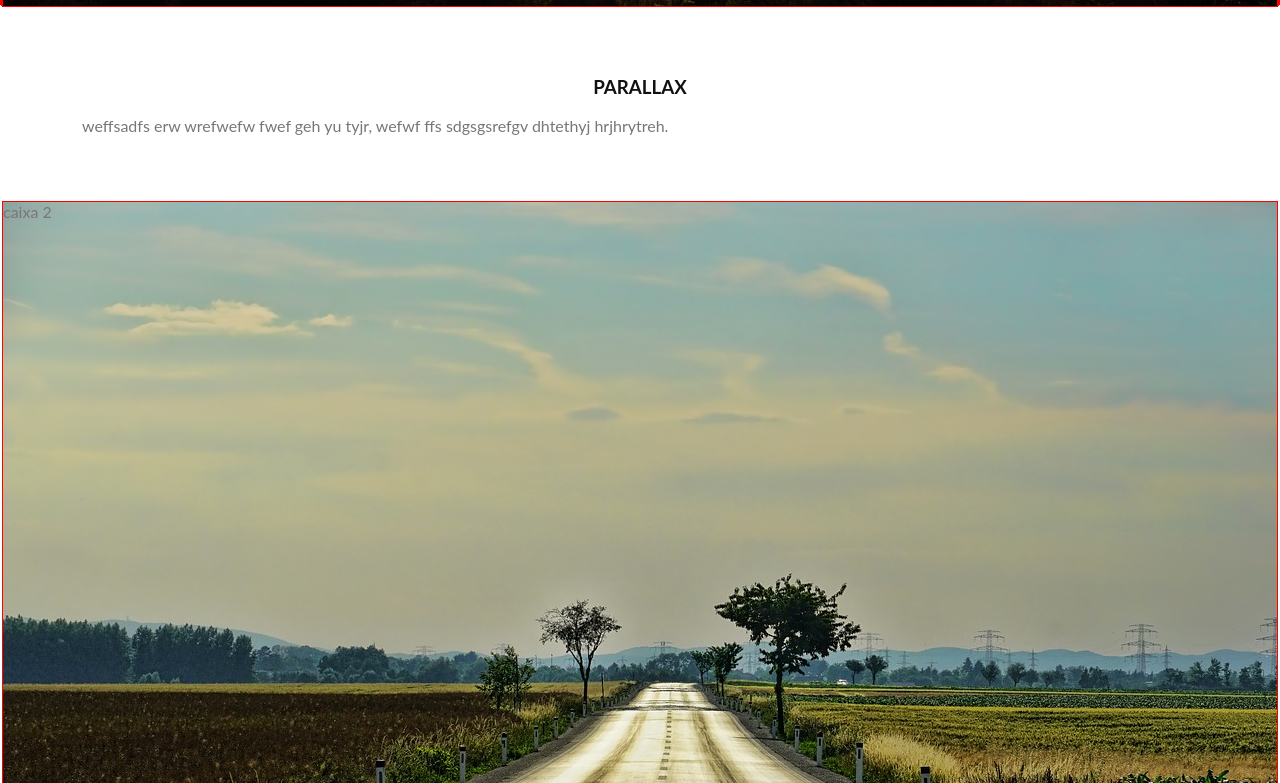
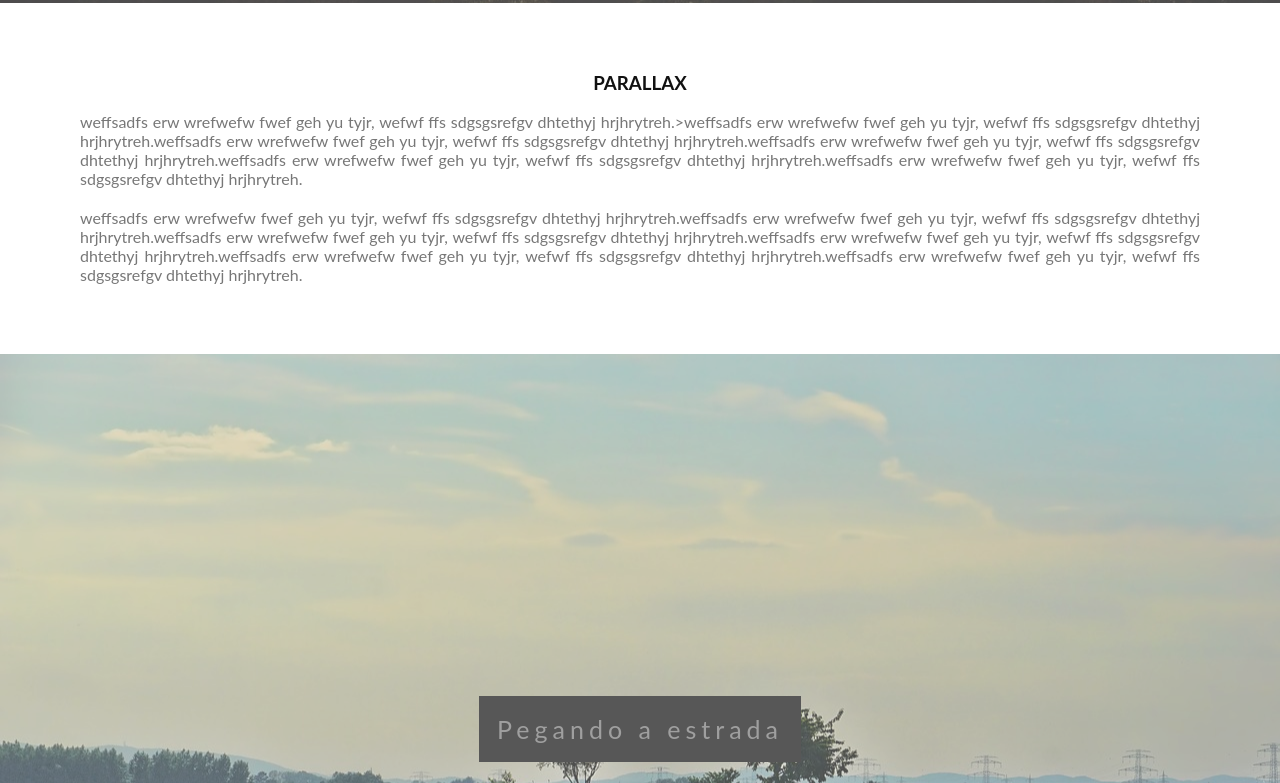
Before and after one commit to cristianojmartins/Efeito-parallax, a plain HTML site: page index.html in a window 1280 px wide. Shown: the part 797-1580 px from the top of the page. Drawn offline with Linux system fonts and the light colour scheme.

Commit message:
efeito paralax concluido

```diff
--- a/index.html
+++ b/index.html
@@ -7,13 +7,14 @@
     <meta name="viewport" content="width=device-width, initial-scale=1.0">
     <title>Paralax</title>
     <style type="text/css">
+        /*configuracao padrao da paginha*/
+
         body,
         html {
             margin: 0;
             font: 16px "LATO", sans-serif;
             color: #777;
             height: 100%;
-            border: 1px solid red;
         }
 
         .conteudo {
@@ -28,12 +29,23 @@
             color: #111;
             text-align: center;
         }
+
+        p {
+            margin-bottom: 20px;
+        }
         /*Efeito parallax*/
 
         .caixa1,
-        .caixa2 {
-            border: 1px solid red;
+        .caixa2,
+        .caixa3,
+        .caixa4 {
+            position: relative;
             height: 100%;
+            opacity: 0.7;
+            background-repeat: no-repeat;
+            background-size: cover;
+            background-position: center;
+            background-attachment: fixed;
         }
 
         .caixa1 {
@@ -43,23 +55,99 @@
         .caixa2 {
             background-image: url(imagens/imagem2.jpg);
         }
+
+        .caixa3 {
+            background-image: url(imagens/imagem3.jpg);
+        }
+
+        .caixa4 {
+            background-image: url(imagens/imagem4.jpg);
+        }
+
+        .conteudo-titulo {
+            position: absolute;
+            left: 0;
+            top: 45%;
+            width: 100%;
+            text-align: center;
+        }
+
+        .conteudo-titulo span.titulo {
+            background-color: #111;
+            padding: 18px;
+            font-size: 25px;
+            letter-spacing: 5px;
+        }
     </style>
 </head>
 
 <body>
 
     <div class="caixa1">
-        caixa 1
+        <div class="conteudo-titulo">
+            <span class="titulo">Passeio de baloes</span>
+        </div>
+    </div>
+
+    <div class="conteudo">
+        <h3>Parallax</h3>
+        <p>weffsadfs erw wrefwefw fwef geh yu tyjr, wefwf ffs sdgsgsrefgv dhtethyj hrjhrytreh.>weffsadfs erw wrefwefw fwef geh yu tyjr, wefwf ffs sdgsgsrefgv dhtethyj hrjhrytreh.weffsadfs erw wrefwefw fwef geh yu tyjr, wefwf ffs sdgsgsrefgv dhtethyj hrjhrytreh.weffsadfs
+            erw wrefwefw fwef geh yu tyjr, wefwf ffs sdgsgsrefgv dhtethyj hrjhrytreh.weffsadfs erw wrefwefw fwef geh yu tyjr, wefwf ffs sdgsgsrefgv dhtethyj hrjhrytreh.weffsadfs erw wrefwefw fwef geh yu tyjr, wefwf ffs sdgsgsrefgv dhtethyj hrjhrytreh.
+        </p>
+
+        <p>weffsadfs erw wrefwefw fwef geh yu tyjr, wefwf ffs sdgsgsrefgv dhtethyj hrjhrytreh.weffsadfs erw wrefwefw fwef geh yu tyjr, wefwf ffs sdgsgsrefgv dhtethyj hrjhrytreh.weffsadfs erw wrefwefw fwef geh yu tyjr, wefwf ffs sdgsgsrefgv dhtethyj hrjhrytreh.weffsadfs
+            erw wrefwefw fwef geh yu tyjr, wefwf ffs sdgsgsrefgv dhtethyj hrjhrytreh.weffsadfs erw wrefwefw fwef geh yu tyjr, wefwf ffs sdgsgsrefgv dhtethyj hrjhrytreh.weffsadfs erw wrefwefw fwef geh yu tyjr, wefwf ffs sdgsgsrefgv dhtethyj hrjhrytreh.
+        </p>
+    </div>
+
+    <div class="caixa2">
+        <div class="conteudo-titulo">
+            <span class="titulo">Pegando a estrada</span>
+        </div>
     </div>
     <div class="conteudo">
         <h3>Parallax</h3>
-        <p>weffsadfs erw wrefwefw fwef geh yu tyjr, wefwf ffs sdgsgsrefgv dhtethyj hrjhrytreh.
+        <p>weffsadfs erw wrefwefw fwef geh yu tyjr, wefwf ffs sdgsgsrefgv dhtethyj hrjhrytreh.>weffsadfs erw wrefwefw fwef geh yu tyjr, wefwf ffs sdgsgsrefgv dhtethyj hrjhrytreh.weffsadfs erw wrefwefw fwef geh yu tyjr, wefwf ffs sdgsgsrefgv dhtethyj hrjhrytreh.weffsadfs
+            erw wrefwefw fwef geh yu tyjr, wefwf ffs sdgsgsrefgv dhtethyj hrjhrytreh.weffsadfs erw wrefwefw fwef geh yu tyjr, wefwf ffs sdgsgsrefgv dhtethyj hrjhrytreh.weffsadfs erw wrefwefw fwef geh yu tyjr, wefwf ffs sdgsgsrefgv dhtethyj hrjhrytreh.
         </p>
+
+        <p>weffsadfs erw wrefwefw fwef geh yu tyjr, wefwf ffs sdgsgsrefgv dhtethyj hrjhrytreh.weffsadfs erw wrefwefw fwef geh yu tyjr, wefwf ffs sdgsgsrefgv dhtethyj hrjhrytreh.weffsadfs erw wrefwefw fwef geh yu tyjr, wefwf ffs sdgsgsrefgv dhtethyj hrjhrytreh.weffsadfs
+            erw wrefwefw fwef geh yu tyjr, wefwf ffs sdgsgsrefgv dhtethyj hrjhrytreh.weffsadfs erw wrefwefw fwef geh yu tyjr, wefwf ffs sdgsgsrefgv dhtethyj hrjhrytreh.weffsadfs erw wrefwefw fwef geh yu tyjr, wefwf ffs sdgsgsrefgv dhtethyj hrjhrytreh.
+        </p>
+
     </div>
-    <div class="caixa2">
-        caixa 2
+    <div class="caixa3">
+        <div class="conteudo-titulo">
+            <span class="titulo">Por do sol</span>
+        </div>
     </div>
+    <div class="conteudo">
+        <h3>Parallax</h3>
+        <p>weffsadfs erw wrefwefw fwef geh yu tyjr, wefwf ffs sdgsgsrefgv dhtethyj hrjhrytreh.>weffsadfs erw wrefwefw fwef geh yu tyjr, wefwf ffs sdgsgsrefgv dhtethyj hrjhrytreh.weffsadfs erw wrefwefw fwef geh yu tyjr, wefwf ffs sdgsgsrefgv dhtethyj hrjhrytreh.weffsadfs
+            erw wrefwefw fwef geh yu tyjr, wefwf ffs sdgsgsrefgv dhtethyj hrjhrytreh.weffsadfs erw wrefwefw fwef geh yu tyjr, wefwf ffs sdgsgsrefgv dhtethyj hrjhrytreh.weffsadfs erw wrefwefw fwef geh yu tyjr, wefwf ffs sdgsgsrefgv dhtethyj hrjhrytreh.
+        </p>
 
+        <p>weffsadfs erw wrefwefw fwef geh yu tyjr, wefwf ffs sdgsgsrefgv dhtethyj hrjhrytreh.weffsadfs erw wrefwefw fwef geh yu tyjr, wefwf ffs sdgsgsrefgv dhtethyj hrjhrytreh.weffsadfs erw wrefwefw fwef geh yu tyjr, wefwf ffs sdgsgsrefgv dhtethyj hrjhrytreh.weffsadfs
+            erw wrefwefw fwef geh yu tyjr, wefwf ffs sdgsgsrefgv dhtethyj hrjhrytreh.weffsadfs erw wrefwefw fwef geh yu tyjr, wefwf ffs sdgsgsrefgv dhtethyj hrjhrytreh.weffsadfs erw wrefwefw fwef geh yu tyjr, wefwf ffs sdgsgsrefgv dhtethyj hrjhrytreh.
+        </p>
+
+    </div>
+    <div class="caixa4">
+        <div class="conteudo-titulo">
+            <span class="titulo">Montanhas</span>
+        </div>
+    </div>
+    <div class="conteudo">
+        <h3>Parallax</h3>
+        <p>weffsadfs erw wrefwefw fwef geh yu tyjr, wefwf ffs sdgsgsrefgv dhtethyj hrjhrytreh.>weffsadfs erw wrefwefw fwef geh yu tyjr, wefwf ffs sdgsgsrefgv dhtethyj hrjhrytreh.weffsadfs erw wrefwefw fwef geh yu tyjr, wefwf ffs sdgsgsrefgv dhtethyj hrjhrytreh.weffsadfs
+            erw wrefwefw fwef geh yu tyjr, wefwf ffs sdgsgsrefgv dhtethyj hrjhrytreh.weffsadfs erw wrefwefw fwef geh yu tyjr, wefwf ffs sdgsgsrefgv dhtethyj hrjhrytreh.weffsadfs erw wrefwefw fwef geh yu tyjr, wefwf ffs sdgsgsrefgv dhtethyj hrjhrytreh.
+        </p>
+
+        <p>weffsadfs erw wrefwefw fwef geh yu tyjr, wefwf ffs sdgsgsrefgv dhtethyj hrjhrytreh.weffsadfs erw wrefwefw fwef geh yu tyjr, wefwf ffs sdgsgsrefgv dhtethyj hrjhrytreh.weffsadfs erw wrefwefw fwef geh yu tyjr, wefwf ffs sdgsgsrefgv dhtethyj hrjhrytreh.weffsadfs
+            erw wrefwefw fwef geh yu tyjr, wefwf ffs sdgsgsrefgv dhtethyj hrjhrytreh.weffsadfs erw wrefwefw fwef geh yu tyjr, wefwf ffs sdgsgsrefgv dhtethyj hrjhrytreh.weffsadfs erw wrefwefw fwef geh yu tyjr, wefwf ffs sdgsgsrefgv dhtethyj hrjhrytreh.
+        </p>
+
+    </div>
 </body>
 
 </html>
```
